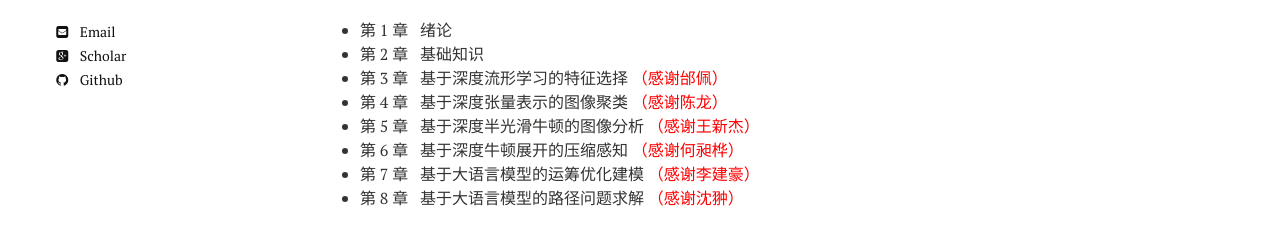
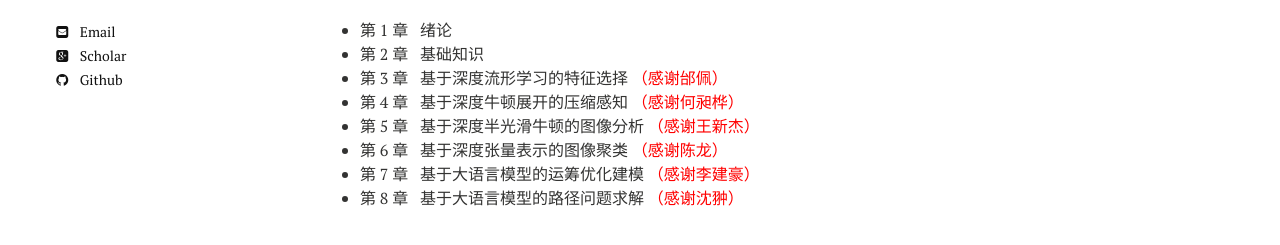
Before and after one commit to xianchaoxiu/xianchaoxiu.github.io, a Jekyll site: the page built from chinese/book/AIOPT/index.md, in a window 1280 px wide. Shown: the part 261-506 px from the top of the page. Built offline with Jekyll 4.4.1, drawn with Linux system fonts in a browser that asks for light colours; nearby versions of some CDN libraries.

Commit message:
Update index.md

```diff
--- a/chinese/book/AIOPT/index.md
+++ b/chinese/book/AIOPT/index.md
@@ -13,8 +13,8 @@ share: false
   - 第 1 章 &nbsp;  绪论 <br>
   - 第 2 章 &nbsp;  基础知识 <br>
   - 第 3 章 &nbsp;  基于深度流形学习的特征选择 <span style="color:#ff0000">（感谢邰佩）</span> <br>
-  - 第 4 章 &nbsp;  基于深度张量表示的图像聚类 <span style="color:#ff0000">（感谢陈龙）</span> <br>
+  - 第 4 章 &nbsp;  基于深度牛顿展开的压缩感知 <span style="color:#ff0000">（感谢何昶桦）</span> <br>
   - 第 5 章 &nbsp;  基于深度半光滑牛顿的图像分析 <span style="color:#ff0000">（感谢王新杰）</span> <br>
-  - 第 6 章 &nbsp;  基于深度牛顿展开的压缩感知 <span style="color:#ff0000">（感谢何昶桦）</span> <br>
+  - 第 6 章 &nbsp;  基于深度张量表示的图像聚类 <span style="color:#ff0000">（感谢陈龙）</span> <br>
   - 第 7 章 &nbsp;  基于大语言模型的运筹优化建模 <span style="color:#ff0000">（感谢李建豪）</span> <br>
   - 第 8 章 &nbsp;  基于大语言模型的路径问题求解  <span style="color:#ff0000">（感谢沈翀）</span> <br>
```
